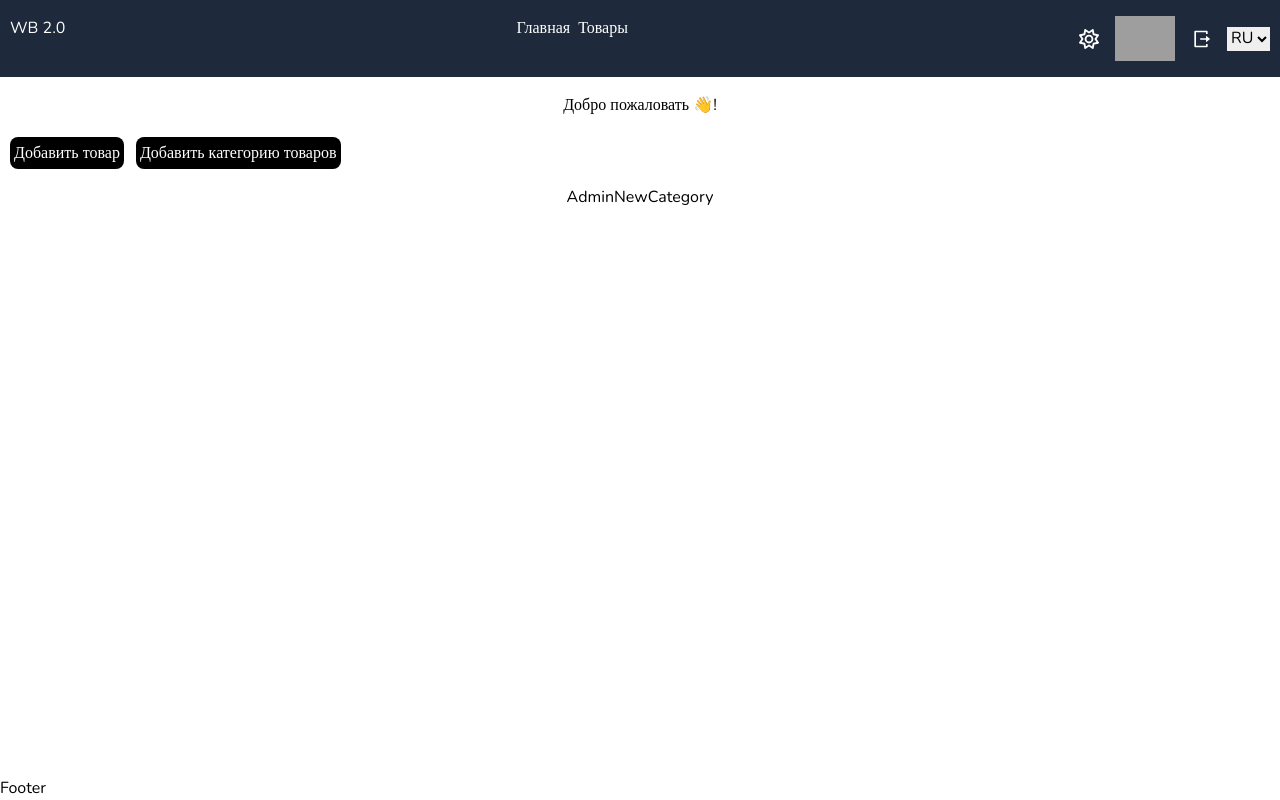
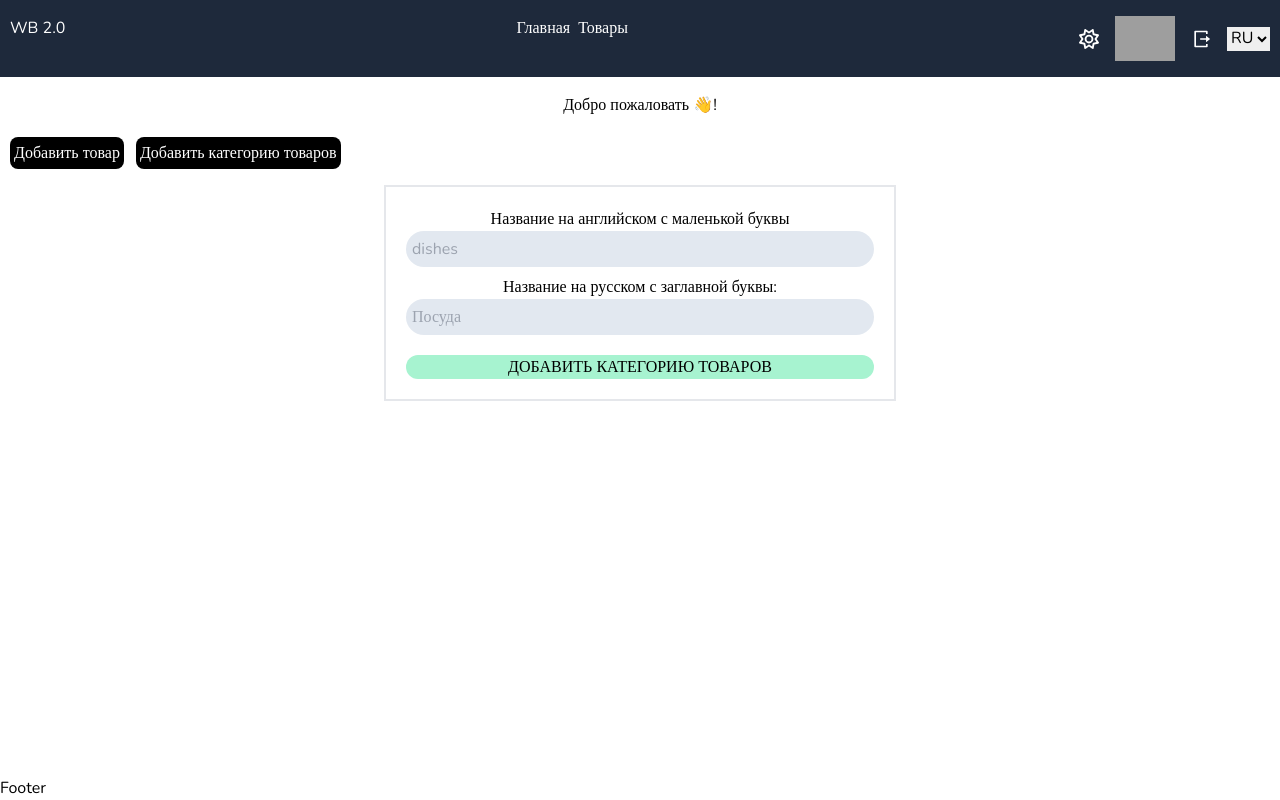
Before and after one commit to UnderwaterCosmos/e-commerce-project, a React (Vite) app: page /admin/addCategory in a window 1280 px wide. Built offline with nearby package versions, Linux system fonts and the light colour scheme; grey boxes are pictures that could not be loaded.

Commit message:
Create AdminNewCategory and it's features

```diff
--- a/src/components/AdminNewCategory.tsx
+++ b/src/components/AdminNewCategory.tsx
@@ -1,5 +1,90 @@
 import React from 'react';
+import cn from 'classnames';
+import { useForm } from 'react-hook-form';
+import { yupResolver } from '@hookform/resolvers/yup';
+
+import { Container } from './Container';
+import { Loader } from './Loader';
+import { FormInputField } from './FormInputField';
+import { enterKeyHandler } from '../formsSettings/utilsFunctions';
+import {
+  selectFiltersData,
+  useAppDispatch,
+  useAppSelector,
+} from '../redux/store';
+import { setCategoryBasis, addNewCategory } from '../redux/slices/filtersSlice';
+import {
+  ADD_CATEGORY_INPUT_FIELDS,
+  ADD_CATEGORY_INITIAL_DATA,
+} from '../formsSettings/formsData';
+import { newCategorySchema } from '../formsSettings/validation/newCategorySchema';
+
+const newCategoryForm = cn(
+  'flex',
+  'flex-col',
+  'max-w-lg',
+  'mx-auto',
+  'mb-3',
+  'p-5',
+  'border-2'
+);
 
 export function AdminNewCategory() {
-  return <div>AdminNewCategory</div>;
+  const isLoading = useAppSelector(selectFiltersData).isLoading;
+  const newCategoryBasis = useAppSelector(selectFiltersData).newCategoryBasis;
+  const dispatch = useAppDispatch();
+
+  const {
+    register,
+    handleSubmit,
+    reset,
+    formState: { errors },
+  } = useForm({
+    resolver: yupResolver(newCategorySchema),
+  });
+
+  const fieldsHandler = (
+    event: React.ChangeEvent<HTMLInputElement>,
+    key: 'name' | 'displayName'
+  ) => {
+    dispatch(
+      setCategoryBasis({ ...newCategoryBasis, [key]: event.target.value })
+    );
+  };
+
+  const submitHandler = () => {
+    dispatch(addNewCategory(newCategoryBasis));
+    dispatch(setCategoryBasis(ADD_CATEGORY_INITIAL_DATA));
+    reset();
+  };
+
+  return (
+    <main>
+      <Container>
+        {isLoading ? (
+          <Loader />
+        ) : (
+          <form
+            className={newCategoryForm}
+            onSubmit={handleSubmit(submitHandler)}
+            onKeyDown={enterKeyHandler}
+          >
+            {ADD_CATEGORY_INPUT_FIELDS.map((fieldObj) => (
+              <FormInputField
+                state={newCategoryBasis}
+                register={register}
+                errors={errors}
+                fieldObj={fieldObj}
+                fieldsHandler={fieldsHandler}
+                key={fieldObj.id}
+              />
+            ))}
+            <button className="bg-emerald-200 rounded-full mt-3">
+              ДОБАВИТЬ КАТЕГОРИЮ ТОВАРОВ
+            </button>
+          </form>
+        )}
+      </Container>
+    </main>
+  );
 }
--- a/src/components/FormInputField.tsx
+++ b/src/components/FormInputField.tsx
@@ -8,21 +8,27 @@ import {
   RegistrationFieldsNames,
   LoginFieldsNames,
   ILoginInputField,
+  IAddNewCategoryInputField,
 } from '../types/forms';
+import { ICategoriesElem } from '../types/filters';
 
 const inputField = cn('bg-slate-200', 'rounded-full', 'mb-2', 'p-1.5');
 const errMessage = cn('mb-0.5', 'text-red-600', 'font-semibold');
 
 interface IProps {
-  state: RegistrationBasis | LoginBasis;
+  state: RegistrationBasis | LoginBasis | ICategoriesElem;
   register: UseFormRegister<any>;
   // register:
   // | UseFormRegister<Omit<RegistrationBasis, 'type'>>
   // | UseFormRegister<LoginBasis>;
   errors:
     | FieldErrors<Omit<RegistrationBasis, 'type'>>
-    | FieldErrors<LoginBasis>;
-  fieldObj: IRegistrationInputField | ILoginInputField;
+    | FieldErrors<LoginBasis>
+    | FieldErrors<ICategoriesElem>;
+  fieldObj:
+    | IRegistrationInputField
+    | ILoginInputField
+    | IAddNewCategoryInputField;
   fieldsHandler: (
     event: React.ChangeEvent<HTMLInputElement>,
     key: any
--- /dev/null
+++ b/src/formsSettings/validation/newCategorySchema.ts
@@ -0,0 +1,31 @@
+import * as yup from 'yup';
+
+const engName = new RegExp(/^[a-z]+$/);
+const rusName = new RegExp(/^[А-Яа-яЁё]+$/);
+
+export const newCategorySchema = yup.object().shape({
+  name: yup
+    .string()
+    .trim()
+    .required('Обязательное поле!')
+    .test(
+      'isFirstLetterOrdinary',
+      'Первая буква должна быть в нижнем регистре!',
+      (value) => {
+        return value ? value[0] === value[0].toLowerCase() : false;
+      }
+    )
+    .matches(engName, 'Название должно состоять только из букв латиницы!'),
+  displayName: yup
+    .string()
+    .trim()
+    .required('Обязательное поле!')
+    .test(
+      'isFirstLetterCapitalized',
+      'Первая буква должна быть заглавной!',
+      (value) => {
+        return value ? value[0] === value[0].toUpperCase() : false;
+      }
+    )
+    .matches(rusName, 'Название должно состоять только из букв кириллицы!'),
+});
--- a/src/redux/api.ts
+++ b/src/redux/api.ts
@@ -3,6 +3,7 @@ import { useLocalStorage } from '../hooks/useLocalStorage';
 import { IGetProductsConfig, ISingleProduct } from '../types/products';
 import { IUser } from '../types/users';
 import { LoginBasis } from '../types/forms';
+import { ICategoriesElem } from '../types/filters';
 
 const BASE_URL = 'http://localhost:3000';
 
@@ -37,8 +38,8 @@ export const createUser = async (registrationData: IUser) => {
   return data;
 };
 
-export const authorizeUser = async (config: LoginBasis) => {
-  const { data } = await axios.post(`${BASE_URL}/login`, config);
+export const authorizeUser = async (loginData: LoginBasis) => {
+  const { data } = await axios.post(`${BASE_URL}/login`, loginData);
   return data;
 };
 
@@ -51,3 +52,8 @@ export const manageProduct = async (
   const { data } = await authRequest.patch(`/users/${userId}`, value);
   return data;
 };
+
+export const createCategory = async (categoryData: ICategoriesElem) => {
+  const { data } = await authRequest.post('/categories', categoryData);
+  return data;
+};
--- a/src/redux/slices/filtersSlice.ts
+++ b/src/redux/slices/filtersSlice.ts
@@ -1,9 +1,11 @@
 import { createAsyncThunk, createSlice, PayloadAction } from '@reduxjs/toolkit';
+
 import {
   IFiltersState,
   IFiltersData,
   ICategoriesElem,
 } from '../../types/filters';
+import { ADD_CATEGORY_INITIAL_DATA } from '../../formsSettings/formsData';
 
 export const fetchCategories = createAsyncThunk.withTypes<{
   extra: {
@@ -13,21 +15,40 @@ export const fetchCategories = createAsyncThunk.withTypes<{
   'filters/fetchCategories',
   async (isBackBtnPressed: boolean, { rejectWithValue, extra }) => {
     try {
-      return await extra.api.getCategories();
+      return extra.api.getCategories();
     } catch (error) {
       return rejectWithValue(error);
     }
   },
   {
     condition: (isBackBtnPressed) => {
-      if (isBackBtnPressed) {
-        return false;
-      }
+      if (isBackBtnPressed) return false;
     },
   }
 );
 
+export const addNewCategory = createAsyncThunk.withTypes<{
+  extra: {
+    api: {
+      createCategory: (
+        categoryData: ICategoriesElem
+      ) => Promise<ICategoriesElem>;
+    };
+  };
+}>()(
+  'filters/addNewCategory',
+  async (categoryData: ICategoriesElem, { rejectWithValue, extra }) => {
+    try {
+      return extra.api.createCategory(categoryData);
+    } catch (error) {
+      return rejectWithValue(error);
+    }
+  }
+);
+
 const initialState: IFiltersState = {
+  isLoading: false,
+  newCategoryBasis: ADD_CATEGORY_INITIAL_DATA,
   categoriesList: [],
   select: '',
   search: '',
@@ -40,13 +61,27 @@ const filtersSlice = createSlice({
     setFiltersValue: (state, action: PayloadAction<IFiltersData>) => {
       state[action.payload.key] = action.payload.value;
     },
+    setCategoryBasis: (state, action: PayloadAction<ICategoriesElem>) => {
+      state.newCategoryBasis = action.payload;
+    },
   },
   extraReducers: (builder) => {
-    builder.addCase(fetchCategories.fulfilled, (state, action) => {
-      state.categoriesList = action.payload;
-    });
+    builder
+      .addCase(fetchCategories.fulfilled, (state, action) => {
+        state.categoriesList = action.payload;
+      })
+      .addCase(addNewCategory.pending, (state) => {
+        state.isLoading = true;
+      })
+      .addCase(addNewCategory.rejected, (state) => {
+        state.isLoading = false;
+      })
+      .addCase(addNewCategory.fulfilled, (state, action) => {
+        state.categoriesList.push(action.payload);
+        state.isLoading = false;
+      });
   },
 });
 
-export const { setFiltersValue } = filtersSlice.actions;
+export const { setFiltersValue, setCategoryBasis } = filtersSlice.actions;
 export const filtersReducer = filtersSlice.reducer;
--- a/src/types/filters.ts
+++ b/src/types/filters.ts
@@ -1,5 +1,5 @@
 export interface ICategoriesElem {
-  id: number;
+  id?: number;
   name: string;
   displayName: string;
 }
@@ -8,6 +8,8 @@ export interface IFiltersState {
   select: string;
   search: string;
   categoriesList: ICategoriesElem[];
+  isLoading: boolean;
+  newCategoryBasis: ICategoriesElem;
 }
 
 export interface IFiltersData {
```
